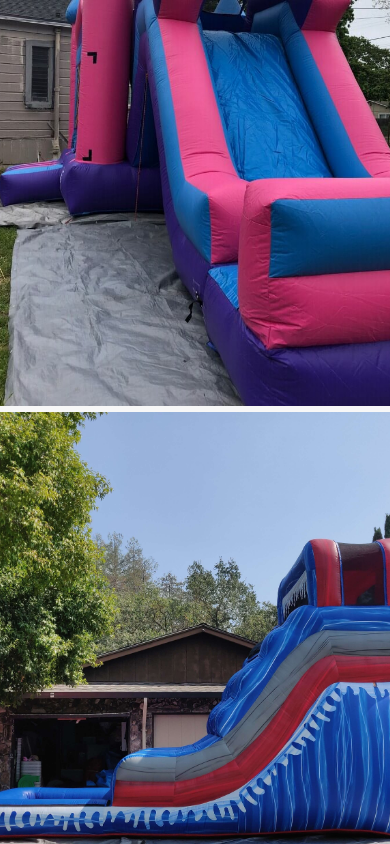
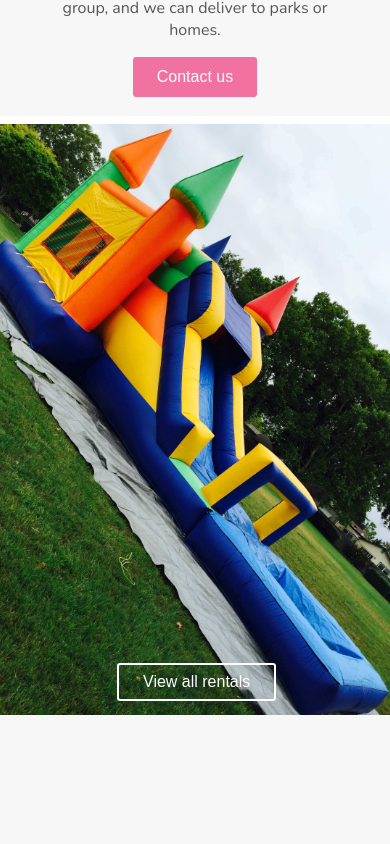
Before and after one commit to alopez96/brendas-react, a React (Create React App) app: page / in a window 390 px wide. Shown: the part 1680-2524 px from the top of the page. Built offline with nearby package versions, Linux system fonts and the light colour scheme.

Commit message:
slider update

```diff
--- a/src/App.js
+++ b/src/App.js
@@ -75,11 +75,6 @@ function App() {
         <Hero isMobile={isMobile} updateRoute={updateRoute} isengl={isengl}/>
       </div>
 
-      <JumpieSlider/>
-      <div className='text-center gray-back'>
-        <button className='primary-cta' onClick={() => updateRoute('jumpies')} >View all rentals</button>
-      </div>
-
       <LazyLoad placeholder={<div>Loading...</div>}>
       <div ref={aboutRef}>
         <AboutJump isMobile={isMobile} updateRoute={updateRoute} isengl={isengl}
@@ -88,6 +83,8 @@ function App() {
             goToRef={goToRef} contactRef={contactRef} />
       </div>
       </LazyLoad>
+
+      <JumpieSlider updateRoute={updateRoute}/>
 
       <div ref={contactRef}>
         <Contact isMobile={isMobile} isengl={isengl}/>
--- a/src/components/jumpies/JumpieSlider.js
+++ b/src/components/jumpies/JumpieSlider.js
@@ -4,11 +4,7 @@ import img1 from './images/b2.jpeg';
 import img2 from './images/b8.jpg';
 import img3 from './images/big_slide.jpg';
 
-import ninja from './images/tmnt.JPG';
-import sponge from './images/sponge.JPG';
-import paw from './images/paw.JPG';
-
-function JumpieSlider() {
+function JumpieSlider({ updateRoute }) {
     const [index, setIndex] = useState(0);
 
     const handleSelect = (selectedIndex, e) => {
@@ -17,10 +13,14 @@ function JumpieSlider() {
 
     return (
     <div className='slider'>
-      <div>
+      <div className='position-relative'>
         <img className='slider-image' src={img1} alt={'title'}/>
-        <img className='slider-image' src={img2} alt={'title'}/>
-        <img className='slider-image' src={img3} alt={'title'}/>
+        {/* <img className='slider-image' src={img2} alt={'title'}/>
+        <img className='slider-image' src={img3} alt={'title'}/> */}
+
+        <div className='text-center '>
+        <button className='secondary-cta slider-btn' onClick={() => updateRoute('jumpies')} >View all rentals</button>
+        </div>
       </div>
     </div>
       )
--- a/src/components/jumpies/jumpies.css
+++ b/src/components/jumpies/jumpies.css
@@ -96,6 +96,25 @@
     margin: 10px;
 }
 
+.position-relative{
+    position:relative;
+}
+
+.slider-btn{
+    position:absolute;
+    bottom: 20px;
+    left: 30%;
+}
+
+.secondary-cta{
+    font-size: 1.2rem;
+    border-radius: 0.2rem;
+    padding: 0.5rem 1.5rem 0.5rem 1.5rem;
+    color: white;
+    border: solid;
+    background-color:transparent;
+    border-width: 2px;
+}
 
 /* mobile */
 /* ----------- phones ----------- */
@@ -135,15 +154,15 @@
     .jump-card{
         display: flex;
         flex-direction: column;
-        width: 100vw;
-        height: 100vh;
+        width: 50vw;
+        height: 50vh;
         align-items: center;
         margin: 0px;
     }
 
     .picture{
-        width: 100vw;
-        height: 100vh;
+        width: 50vw;
+        height: 50vh;
         object-fit: contain;
     }
 
@@ -180,4 +199,8 @@
         padding: 0px;
         margin: 0px;
     }
+
+    .secondary-cta{
+        font-size: 1rem;
+    }
 }
```
